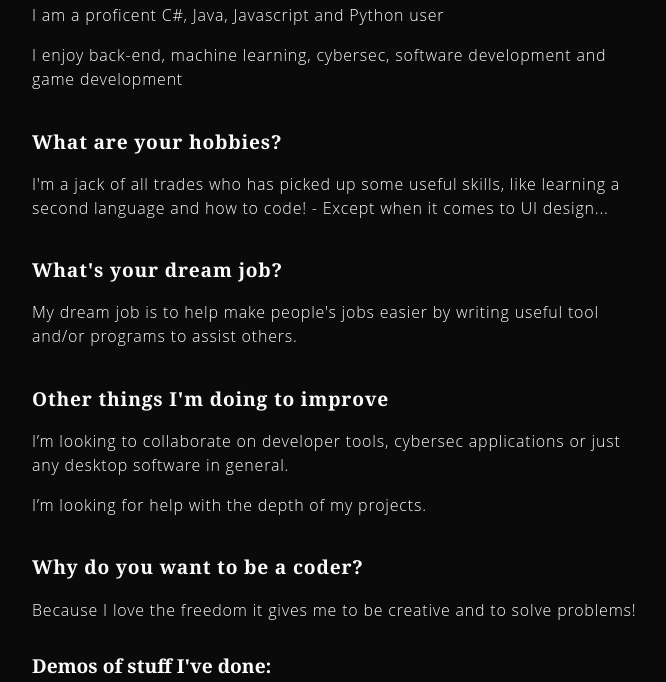
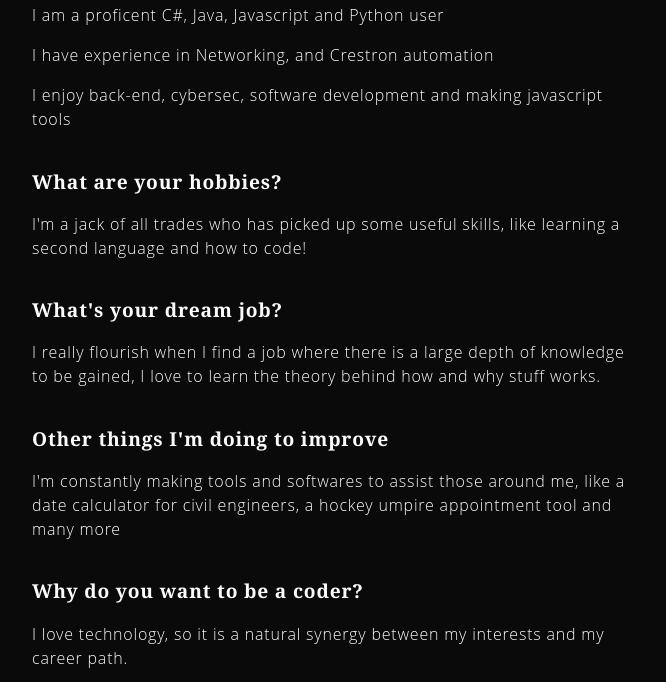
Before and after one commit to Skwangles/About-Me, a plain HTML site: page index.html in a window 1280 px wide. Shown: the part 696-1378 px from the top of the page, without its empty margins (304-970 px from the left). Drawn offline with nearby package versions, Linux system fonts and the light colour scheme.

Commit message:
Update index.html

```diff
--- a/index.html
+++ b/index.html
@@ -23,27 +23,28 @@
     <section class="introduction-section">
         <h1>Introduction</h1>
         <p>I am a Software Engineering Student at the University Of Waikato</p>
-        <p>I love the internet, technology, cats and making solutions</p>
+        <p>I love the internet, technology, cats and making tools</p>
     </section>
     <section class="location-section">
         <h1>What areas am I good at?</h1>
         <p>I am a proficent C#, Java, Javascript and Python user</p>
-        <p>I enjoy back-end, machine learning, cybersec, software development and game development</p>
+        <p>I have experience in Networking, and Crestron automation
+        <p>I enjoy back-end, cybersec, software development and making javascript tools</p>
     </section>
     <section class="questions-section">
         <h2>What are your hobbies?</h2>
         <p>I'm a jack of all trades who has picked up some useful skills, like learning a second language and how to
-            code! - Except when it comes to UI design...</p>
+            code!</p>
         <h2>What's your dream job?</h2>
-        <p>My dream job is to help make people's jobs easier by writing useful tool and/or programs to assist others.
+        <p>I really flourish when I find a job where there is a large depth of knowledge to be gained, I love to learn the theory behind how and why stuff works.
         </p>
 
         <h2>Other things I'm doing to improve</h2>
-        <p>I’m looking to collaborate on developer tools, cybersec applications or just any desktop software in general.</p>
-        <p>I’m looking for help with the depth of my projects.</p>
+        <p>I'm constantly making tools and softwares to assist those around me, like a date calculator for civil engineers, a hockey umpire appointment tool and many more
+        </p>
 
         <h2>Why do you want to be a coder?</h2>
-        <p>Because I love the freedom it gives me to be creative and to solve problems!</p>
+        <p>I love technology, so it is a natural synergy between my interests and my career path.</p>
 
 
 
```
